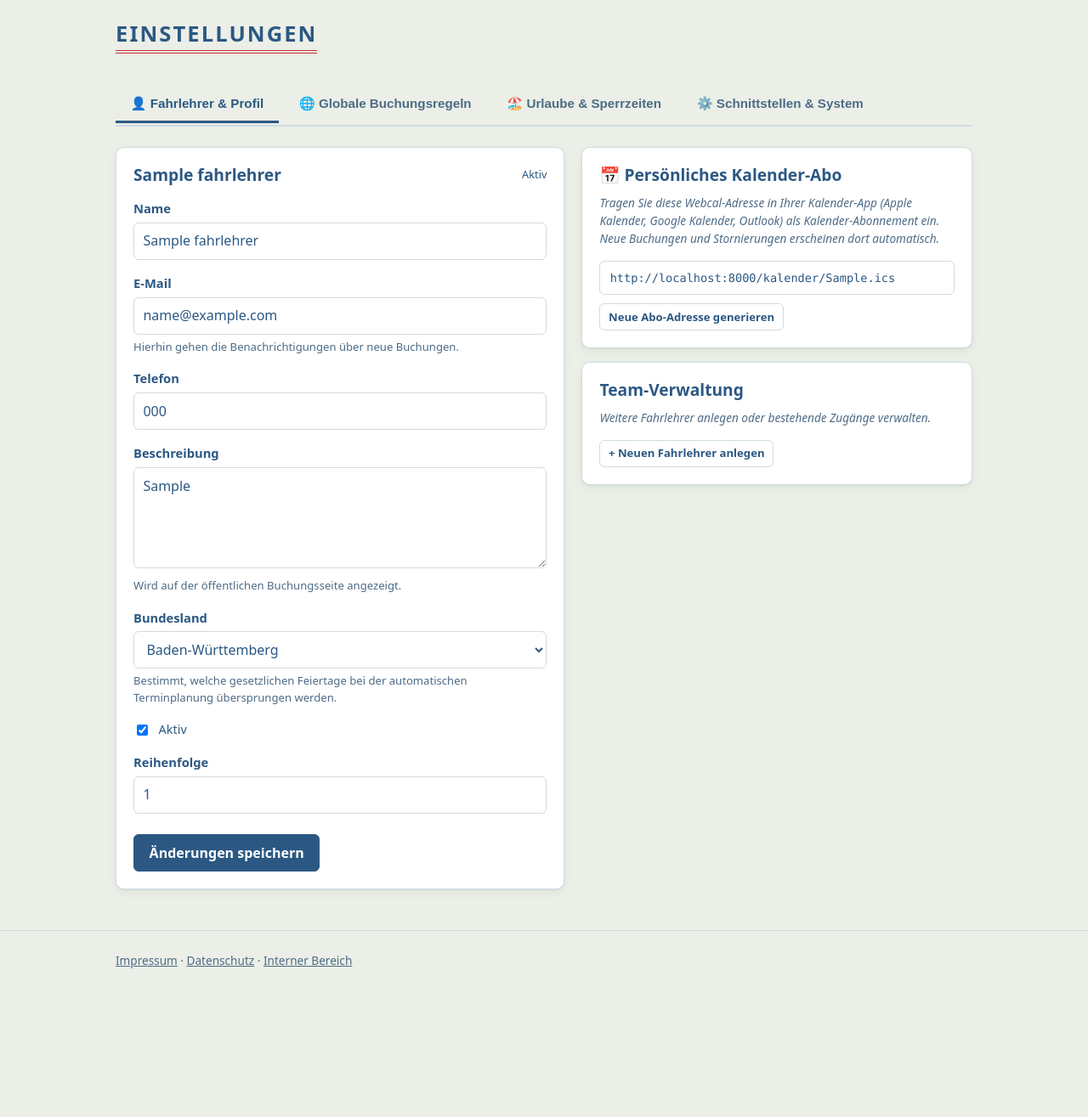
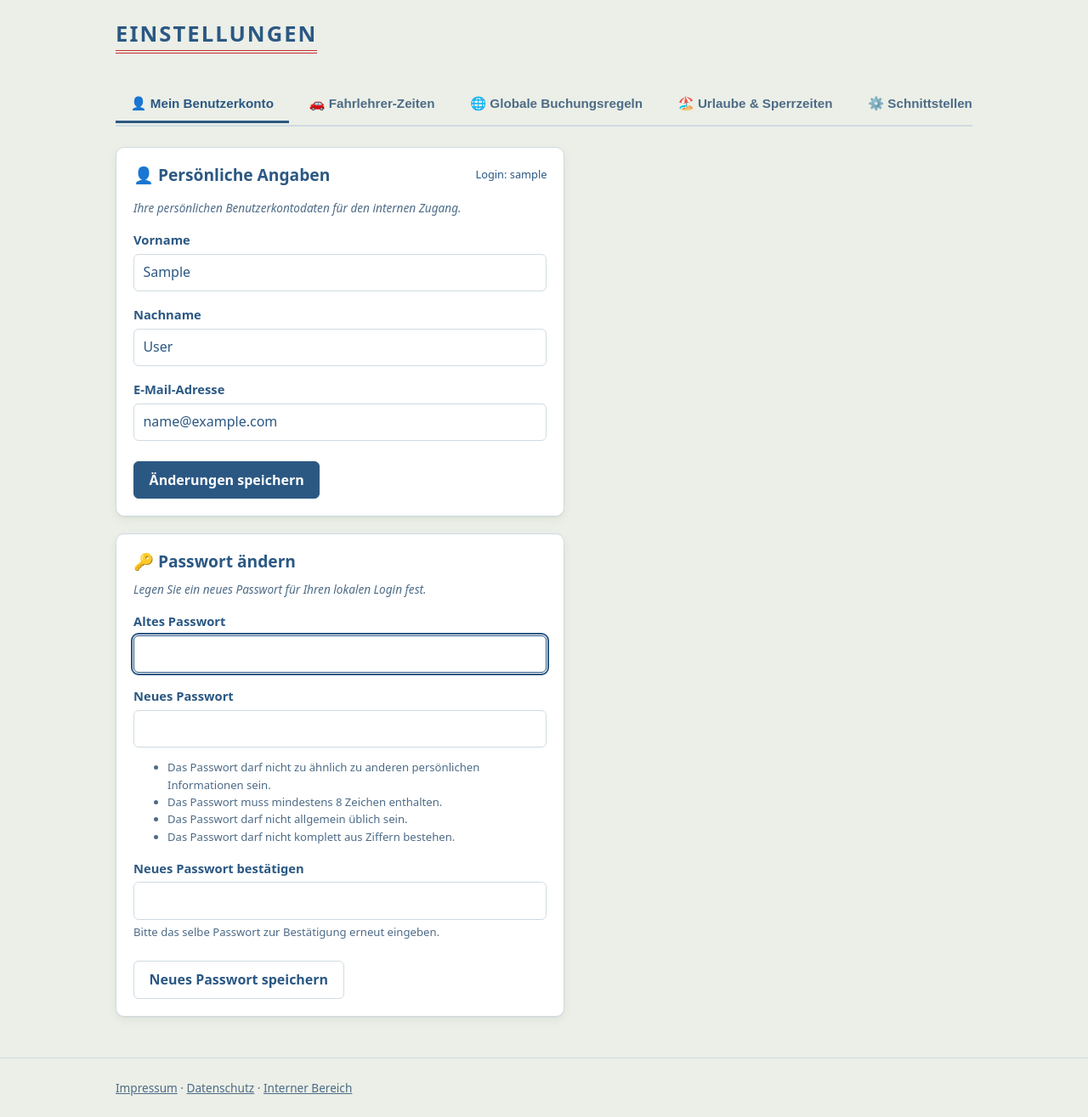
Before and after one commit to YoMamasNerd/schalti_termine, a Django app: page /intern/einstellungen/ in a window 1280 px wide. Shown: the part 57-1372 px from the top of the page at 85% size. Before the commit the page ends 1197 px from the top, so only its background shows below. Run offline with Django 5.2, Linux system fonts and the light colour scheme; a user stored in the database is signed in; data comes from the database, SQL or seed files in the repository; tables that the repository leaves empty hold one stand-in row (values such as "Sample post"); data that the repository does not hold is empty; some libraries are stand-ins or nearby versions.

Commit message:
feat(settings): separate personal user profile and password change into dedicated tab with SSO

```diff
--- a/termine/forms.py
+++ b/termine/forms.py
@@ -393,3 +393,22 @@ class SmtpEinstellungenForm(forms.ModelForm):
         if tls and ssl:
             self.add_error("email_use_ssl", "Bitte aktivieren Sie entweder STARTTLS (Port 587) oder SSL/TLS (Port 465), nicht beides gleichzeitig.")
         return daten
+
+
+class BenutzerProfilForm(forms.ModelForm):
+    """Persönliche Profildaten des angemeldeten Benutzers."""
+
+    class Meta:
+        from django.contrib.auth.models import User
+        model = User
+        fields = ["first_name", "last_name", "email"]
+        labels = {
+            "first_name": "Vorname",
+            "last_name": "Nachname",
+            "email": "E-Mail-Adresse",
+        }
+        widgets = {
+            "first_name": forms.TextInput(attrs={"autocomplete": "given-name", "placeholder": "Vorname"}),
+            "last_name": forms.TextInput(attrs={"autocomplete": "family-name", "placeholder": "Nachname"}),
+            "email": forms.EmailInput(attrs={"autocomplete": "email", "placeholder": "name@beispiel.de"}),
+        }
--- a/termine/templates/staff/einstellungen.html
+++ b/termine/templates/staff/einstellungen.html
@@ -23,8 +23,11 @@
 
     {# --- Tab Leiste --- #}
     <div class="einstellungen-tabs" style="display:flex; gap:0.4rem; border-bottom:2px solid var(--linie); margin-bottom:1.5rem; overflow-x:auto; padding-bottom:2px;">
-      <button type="button" class="tab-schalter active" data-tab="tab-profil">
-        👤 Fahrlehrer &amp; Profil
+      <button type="button" class="tab-schalter active" data-tab="tab-mein-profil">
+        👤 Mein Benutzerkonto
+      </button>
+      <button type="button" class="tab-schalter" data-tab="tab-fahrlehrer">
+        🚗 Fahrlehrer-Zeiten
       </button>
       <button type="button" class="tab-schalter" data-tab="tab-buchung">
         🌐 Globale Buchungsregeln
@@ -38,16 +41,116 @@
       </button>
     </div>
 
-    {# --- TAB 1: Fahrlehrer & Profil --- #}
-    <div id="tab-profil" class="tab-inhalt">
+    {# --- TAB 1: Mein Benutzerkonto --- #}
+    <div id="tab-mein-profil" class="tab-inhalt">
+      <div class="raster-zwei">
+        <div>
+          {# Persönliche Angaben #}
+          <form class="karte js-auto-save-form" id="form-user-profil" method="post"
+                action="{% url 'termine:einstellungen' %}?fahrlehrer={{ fahrlehrer.slug }}#tab-mein-profil" novalidate>
+            {% csrf_token %}
+            <input type="hidden" name="form_art" value="user_profile">
+            <div style="display:flex; justify-content:space-between; align-items:center; margin-bottom:1rem">
+              <h2 style="margin:0">👤 Persönliche Angaben</h2>
+              <span class="status status--gebucht" style="font-size:0.8rem">Login: {{ request.user.username }}</span>
+            </div>
+            <p class="leer" style="margin-bottom:1rem; line-height:1.55">
+              Ihre persönlichen Benutzerkontodaten für den internen Zugang.
+            </p>
+
+            {% if user_form.non_field_errors %}
+              <div class="hinweis hinweis--fehler">{{ user_form.non_field_errors }}</div>
+            {% endif %}
+
+            {% for feld in user_form %}
+              {% include "termine/_feld.html" with feld=feld %}
+            {% endfor %}
+
+            <div class="knopfreihe" style="margin-top:1.5rem">
+              <button class="knopf" type="submit">Änderungen speichern</button>
+            </div>
+          </form>
+
+          {# Passwort ändern #}
+          <form class="karte" id="form-password-change" method="post" style="margin-top:1.25rem"
+                action="{% url 'termine:einstellungen' %}?fahrlehrer={{ fahrlehrer.slug }}#tab-mein-profil" novalidate>
+            {% csrf_token %}
+            <input type="hidden" name="form_art" value="password_change">
+            <h2>🔑 Passwort ändern</h2>
+            <p class="leer" style="margin-bottom:1rem; line-height:1.55">
+              Legen Sie ein neues Passwort für Ihren lokalen Login fest.
+            </p>
+
+            {% if password_form.non_field_errors %}
+              <div class="hinweis hinweis--fehler">{{ password_form.non_field_errors }}</div>
+            {% endif %}
+
+            {% for feld in password_form %}
+              {% include "termine/_feld.html" with feld=feld %}
+            {% endfor %}
+
+            <div class="knopfreihe" style="margin-top:1.5rem">
+              <button class="knopf knopf--leise" type="submit">Neues Passwort speichern</button>
+            </div>
+          </form>
+        </div>
+
+        <div>
+          {% if VOIDAUTH_ENABLED %}
+          {# --- VoidAuth SSO Karte --- #}
+          {% load socialaccount %}
+          <div class="karte">
+            <h2>🛡️ Single Sign-On (VoidAuth)</h2>
+            <p class="leer" style="margin-bottom:1rem; line-height:1.55">
+              Verknüpfen Sie Ihren Login mit VoidAuth, um sich mit nur einem Klick oder per Passkey anzumelden.
+            </p>
+
+            {% if social_account %}
+              <div style="display:flex; justify-content:space-between; align-items:center; flex-wrap:wrap; gap:0.75rem; padding:0.75rem; border:1px solid var(--gruen); border-radius:var(--radius-klein); background:var(--gruen-hell);">
+                <div>
+                  <strong style="color:var(--gruen-dunkel); display:block;">✓ Mit VoidAuth verknüpft</strong>
+                  <span style="font-size:0.85rem; color:var(--text-leise)">
+                    SSO-UID: <code>{{ social_account.uid }}</code>
+                    {% if social_account.extra_data.preferred_username %}
+                      &middot; Benutzer: {{ social_account.extra_data.preferred_username }}
+                    {% endif %}
+                  </span>
+                </div>
+                <form method="post" action="{% url 'termine:disconnect_sso' %}" onsubmit="return confirm('Möchten Sie die Verknüpfung mit VoidAuth wirklich aufheben?');">
+                  {% csrf_token %}
+                  <button class="knopf knopf--leise knopf--klein" type="submit" style="color:var(--rot);">
+                    Verknüpfung aufheben
+                  </button>
+                </form>
+              </div>
+            {% else %}
+              <div style="display:flex; justify-content:space-between; align-items:center; flex-wrap:wrap; gap:0.75rem; padding:0.75rem; border:1px solid var(--linie); border-radius:var(--radius-klein);">
+                <div>
+                  <strong>Noch nicht verknüpft</strong>
+                  <span style="display:block; font-size:0.85rem; color:var(--text-leise)">Verbinden Sie Ihr lokales Benutzerkonto mit VoidAuth.</span>
+                </div>
+                <a href="{% provider_login_url 'openid_connect' provider_id='voidauth' process='connect' %}"
+                   class="knopf knopf--klein">
+                  Jetzt mit VoidAuth verknüpfen
+                </a>
+              </div>
+            {% endif %}
+          </div>
+          {% endif %}
+        </div>
+      </div>
+    </div>
+
+    {# --- TAB 2: Fahrlehrer & Kalender --- #}
+    <div id="tab-fahrlehrer" class="tab-inhalt" style="display:none">
       {% if alle_fahrlehrer.count > 1 %}
         <div class="karte" style="margin-bottom:1.25rem; display:flex; justify-content:space-between; align-items:center; flex-wrap:wrap; gap:0.75rem; background:var(--flaeche-dunkel)">
           <div style="display:flex; align-items:center; gap:0.6rem">
-            <span style="font-size:1.1rem">👤</span>
+            <span style="font-size:1.1rem">🚗</span>
             <label for="fahrlehrer_select" style="font-weight:600; font-size:0.95rem">Ausgewählter Fahrlehrer:</label>
           </div>
           <form method="get" style="margin:0; display:flex; align-items:center; gap:0.5rem">
-            <select name="fahrlehrer" id="fahrlehrer_select" style="width:auto; padding:0.4rem 0.75rem; font-size:0.95rem; font-weight:600" onchange="window.location.href='?fahrlehrer=' + this.value + (window.location.hash || '#tab-profil');">
+            <select name="fahrlehrer" id="fahrlehrer_select" style="width:auto; padding:0.4rem 0.75rem; font-size:0.95rem; font-weight:600" onchange="window.location.href='?fahrlehrer=' + this.value + '#tab-fahrlehrer';">
               {% for person in alle_fahrlehrer %}
                 <option value="{{ person.slug }}" {% if person.pk == fahrlehrer.pk %}selected{% endif %}>
                   {{ person.name }}{% if not person.aktiv %} (inaktiv){% endif %}
@@ -61,7 +164,7 @@
 
       <div class="raster-zwei">
         <form class="karte js-auto-save-form" id="form-profil" method="post"
-              action="{% url 'termine:einstellungen' %}?fahrlehrer={{ fahrlehrer.slug }}#tab-profil" novalidate>
+              action="{% url 'termine:einstellungen' %}?fahrlehrer={{ fahrlehrer.slug }}#tab-fahrlehrer" novalidate>
           {% csrf_token %}
           <div style="display:flex; justify-content:space-between; align-items:center; margin-bottom:1rem">
             <h2 style="margin:0">{{ fahrlehrer.name }}</h2>
@@ -101,48 +204,6 @@
               </button>
             </form>
           </div>
-
-          {% if VOIDAUTH_ENABLED %}
-          {# --- VoidAuth SSO Karte --- #}
-          {% load socialaccount %}
-          <div class="karte" style="margin-top:1rem">
-            <h2>🛡️ Single Sign-On (VoidAuth)</h2>
-            <p class="leer" style="margin-bottom:1rem; line-height:1.55">
-              Verknüpfen Sie Ihren Login mit VoidAuth, um sich mit nur einem Klick oder per Passkey anzumelden.
-            </p>
-
-            {% if social_account %}
-              <div style="display:flex; justify-content:space-between; align-items:center; flex-wrap:wrap; gap:0.75rem; padding:0.75rem; border:1px solid var(--gruen); border-radius:var(--radius-klein); background:var(--gruen-hell);">
-                <div>
-                  <strong style="color:var(--gruen-dunkel); display:block;">✓ Mit VoidAuth verknüpft</strong>
-                  <span style="font-size:0.85rem; color:var(--text-leise)">
-                    SSO-UID: <code>{{ social_account.uid }}</code>
-                    {% if social_account.extra_data.preferred_username %}
-                      &middot; Benutzer: {{ social_account.extra_data.preferred_username }}
-                    {% endif %}
-                  </span>
-                </div>
-                <form method="post" action="{% url 'termine:disconnect_sso' %}" onsubmit="return confirm('Möchten Sie die Verknüpfung mit VoidAuth wirklich aufheben?');">
-                  {% csrf_token %}
-                  <button class="knopf knopf--leise knopf--klein" type="submit" style="color:var(--rot);">
-                    Verknüpfung aufheben
-                  </button>
-                </form>
-              </div>
-            {% else %}
-              <div style="display:flex; justify-content:space-between; align-items:center; flex-wrap:wrap; gap:0.75rem; padding:0.75rem; border:1px solid var(--linie); border-radius:var(--radius-klein);">
-                <div>
-                  <strong>Noch nicht verknüpft</strong>
-                  <span style="display:block; font-size:0.85rem; color:var(--text-leise)">Verbinden Sie Ihr lokales Benutzerkonto mit VoidAuth.</span>
-                </div>
-                <a href="{% provider_login_url 'openid_connect' provider_id='voidauth' process='connect' %}"
-                   class="knopf knopf--klein">
-                  Jetzt mit VoidAuth verknüpfen
-                </a>
-              </div>
-            {% endif %}
-          </div>
-          {% endif %}
 
           {% if ist_inhaber %}
             <div class="karte" style="margin-top:1rem">
@@ -542,7 +603,7 @@
 
         function aktiviereTab(tabId) {
           if (!tabId || !document.getElementById(tabId)) {
-            tabId = 'tab-profil';
+            tabId = 'tab-mein-profil';
           }
           schalter.forEach(btn => {
             if (btn.getAttribute('data-tab') === tabId) {
```
Also changed, not shown: termine/staff_views.py (+48 -4 lines).
